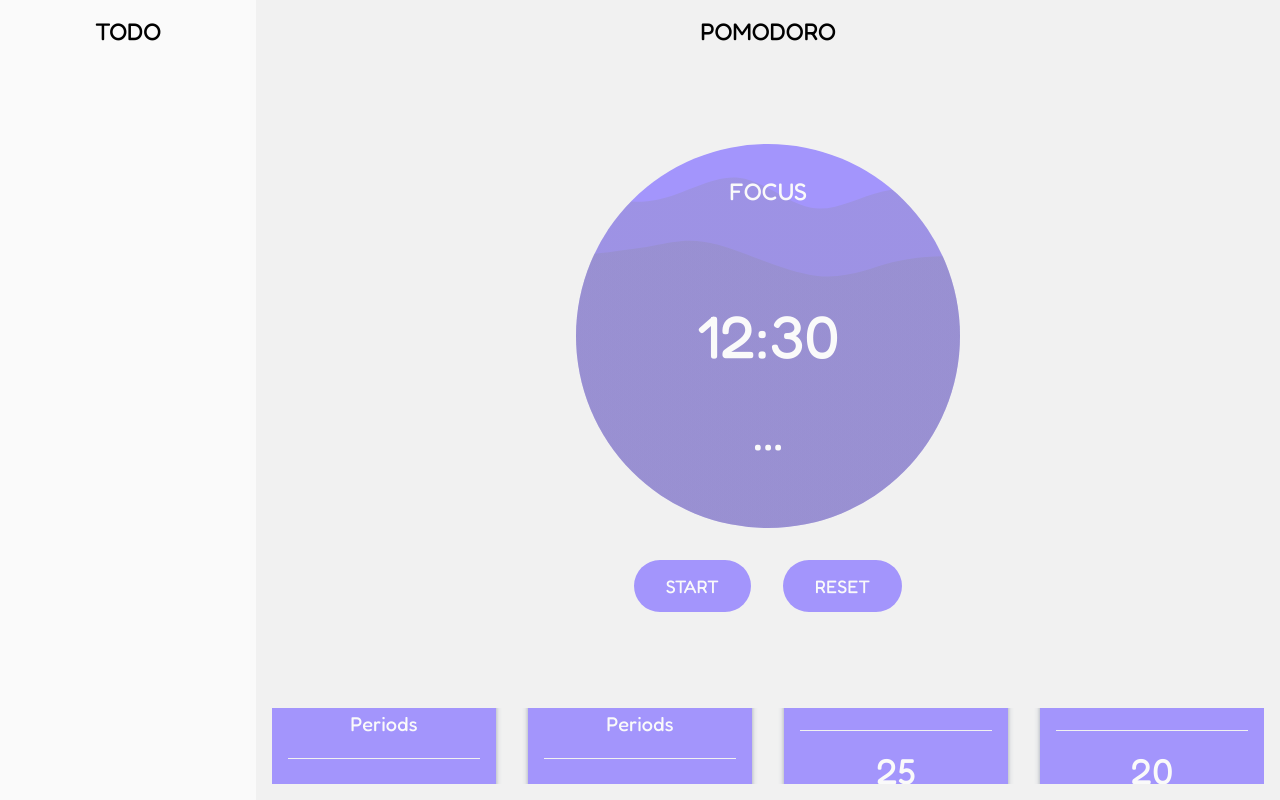
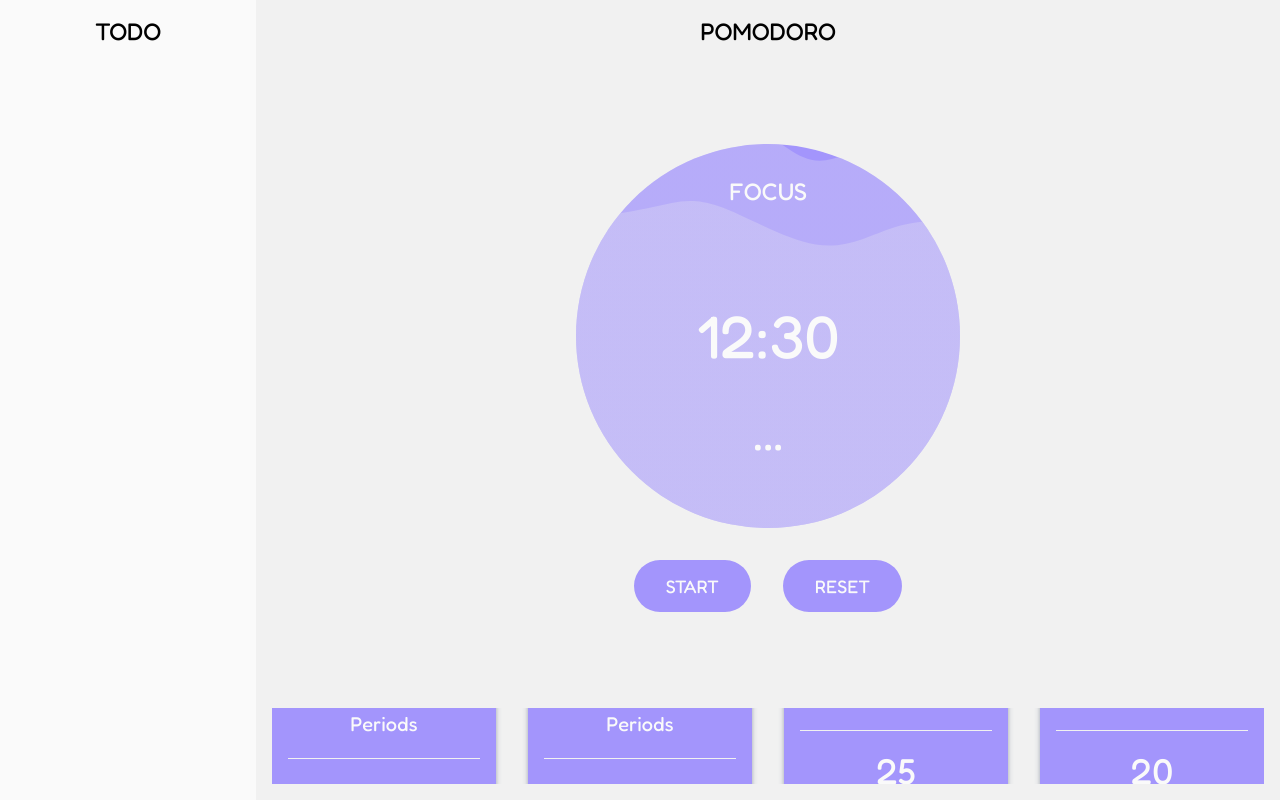
Before and after one commit to vChrisL/Pomodor, a React (Vite) app: page / in a window 1280 px wide. Built offline with nearby package versions, Linux system fonts and the light colour scheme.

Commit message:
added animated SVG wave to indicate timer progress (issue #3)

```diff
--- a/src/App.tsx
+++ b/src/App.tsx
@@ -30,22 +30,26 @@ function App() {
 
   // Handles timer running logic
   const date: Date = new Date();
+  const [progress, setProgress] = useState<number>(0);
   useInterval(() => {
     if(!isTimerRunning) return;
 
     const tmpTime = new Time(time.getHours, time.getMinutes, time.getSeconds);
 
-    if(new Date().getSeconds() - date.getSeconds() >= 1) tmpTime.seconds = tmpTime.getSeconds - 1;
+    // if(new Date().getSeconds() - date.getSeconds() >= 1) tmpTime.seconds = tmpTime.getSeconds - 1;
 
     if(tmpTime.isTimerOver) {
       const toggledFocusPeriod = !isFocusPeriod;
       setIsFocusPeriod(toggledFocusPeriod);
 
       setTimer(toggledFocusPeriod);
+      setProgress(0);
       return;
     }
 
-    // tmpTime.seconds = tmpTime.getSeconds - 12;
+    tmpTime.seconds = tmpTime.getSeconds - 12;
+    calculateSVGProgress();
+
     if(tmpTime.getSeconds <= 0 && tmpTime.getMinutes > 0) {
       tmpTime.seconds = 59;
       tmpTime.minutes = tmpTime.getMinutes - 1;
@@ -67,6 +71,20 @@ function App() {
     }
   }
 
+  function calculateSVGProgress() {
+    const y = (time.getHours * 3600) + (time.getMinutes * 60) + time.getSeconds;
+    if(isFocusPeriod) {
+      const x = (focusTime.getHours * 3600) + (focusTime.getMinutes * 60) + focusTime.getSeconds;
+      const progPercent = 1 - (y/x);
+      setProgress(15 * progPercent);
+    }
+    else {
+      const x = (breakTime.getHours * 3600) + (breakTime.getMinutes * 60) + breakTime.getSeconds;
+      const progPercent = 1 - (y/x);
+      setProgress(15 * progPercent);
+    }
+  }
+
   return (
     <>
       <aside className={`
@@ -84,7 +102,7 @@ function App() {
         <h1 className={"text-2xl"}>POMODORO</h1>
 
         <div id={"timerContainer"} className={"flex flex-col justify-center items-center gap-8"}>
-          <TimerComponent time={time} isFocusPeriod={isFocusPeriod}></TimerComponent>
+          <TimerComponent time={time} isFocusPeriod={isFocusPeriod} progress={progress}></TimerComponent>
 
           <div className={"flex flex-row justify-center gap-8"}>
             <Button
@@ -96,7 +114,7 @@ function App() {
               styles={`${isTimerRunning ? '' : 'hidden'}`}/>
             <Button
               buttonText={"RESET"}
-              onClickEvent={ (): void => setTimer(isFocusPeriod) }
+              onClickEvent={ (): void => { setTimer(isFocusPeriod); setProgress(0) } }
               styles={`${isTimerRunning ? 'hidden' : ''}`}/>
           </div>
         </div>
--- a/src/components/TimerComponent.tsx
+++ b/src/components/TimerComponent.tsx
@@ -6,10 +6,11 @@ import {Time} from "../classes/Time.ts";
 
 type TimerProps = {
   time: Time,
-  isFocusPeriod: boolean
+  isFocusPeriod: boolean,
+  progress: number
 }
 
-export function TimerComponent({time, isFocusPeriod}: TimerProps) {
+export function TimerComponent({time, isFocusPeriod, progress}: TimerProps) {
   const [showSettings, setShowSettings] = useState<boolean>(false);
 
   // Focus timer
@@ -50,30 +51,33 @@ export function TimerComponent({time, isFocusPeriod}: TimerProps) {
         transition={{duration: 0.7}}
         animate={{rotateY: showSettings ? 180 : 0}}
       >
-        <motion.svg width="100%" height="100%" id="svg" viewBox="0 0 1440 1200" xmlns="http://www.w3.org/2000/svg"
-             className="transition duration-300 ease-in-out delay-150 scale-y-120 translate-y-[0px]"
-             transition={{duration: 0.1}}
-             animate={{opacity: showSettings ? 0 : 100}}>
+        <motion.svg
+          width="100%" height="100%" id="svg" viewBox="0 0 1440 1200" xmlns="http://www.w3.org/2000/svg"
+          className={`transition duration-300 ease-in-out scale-y-150 -translate-y-[1rem]`}
+          transition={{duration: 0.1}}
+          animate={{opacity: showSettings ? 0 : 100}}
+          style={{translateY: `${progress}rem`}}
+        >
           <defs>
             <linearGradient id="gradient" x1="0%" y1="50%" x2="100%" y2="50%">
-              <stop offset="5%" stopColor="#878787"></stop>
-              <stop offset="95%" stopColor="#878787"></stop>
+              <stop offset="5%" stopColor="#f0f0f0"></stop>
+              <stop offset="95%" stopColor="#f0f0f0"></stop>
             </linearGradient>
           </defs>
           <path
             d="M 0,600 L 0,150 C 106.65071770334927,176.3444976076555 213.30143540669854,202.68899521531102 314,180 C 414.69856459330146,157.31100478468898 509.444976076555,85.58851674641147 602,96 C 694.555023923445,106.41148325358853 784.9186602870813,198.9569377990431 877,217 C 969.0813397129187,235.0430622009569 1062.8803827751199,178.58373205741626 1157,155 C 1251.1196172248801,131.41626794258374 1345.55980861244,140.7081339712919 1440,150 L 1440,1200 L 0,1200 Z"
-            stroke="none" strokeWidth="0" fill="url(#gradient)" fillOpacity="0.2"
+            stroke="none" strokeWidth="0" fill="url(#gradient)" fillOpacity="0.25"
             className="transition-all duration-300 ease-in-out delay-150 path-0"></path>
 
           <defs>
             <linearGradient id="gradient" x1="0%" y1="50%" x2="100%" y2="50%">
-              <stop offset="5%" stopColor="#878787"></stop>
-              <stop offset="95%" stopColor="#878787"></stop>
+              <stop offset="5%" stopColor="#f0f0f0"></stop>
+              <stop offset="95%" stopColor="#f0f0f0"></stop>
             </linearGradient>
           </defs>
           <path
             d="M 0,600 L 0,350 C 106.6602870813397,335.0430622009569 213.3205741626794,320.0861244019139 292,302 C 370.6794258373206,283.9138755980861 421.37799043062205,262.6985645933014 524,290 C 626.622009569378,317.3014354066986 781.1674641148325,393.1196172248804 904,410 C 1026.8325358851675,426.8803827751196 1117.952153110048,384.82296650717706 1202,365 C 1286.047846889952,345.17703349282294 1363.023923444976,347.58851674641147 1440,350 L 1440,1200 L 0,1200 Z"
-            stroke="none" strokeWidth="0" fill="url(#gradient)" fillOpacity="0.20"
+            stroke="none" strokeWidth="0" fill="url(#gradient)" fillOpacity="0.25"
             className="transition-all duration-300 ease-in-out delay-150 path-1"></path>
         </motion.svg>
       </motion.div>
```
